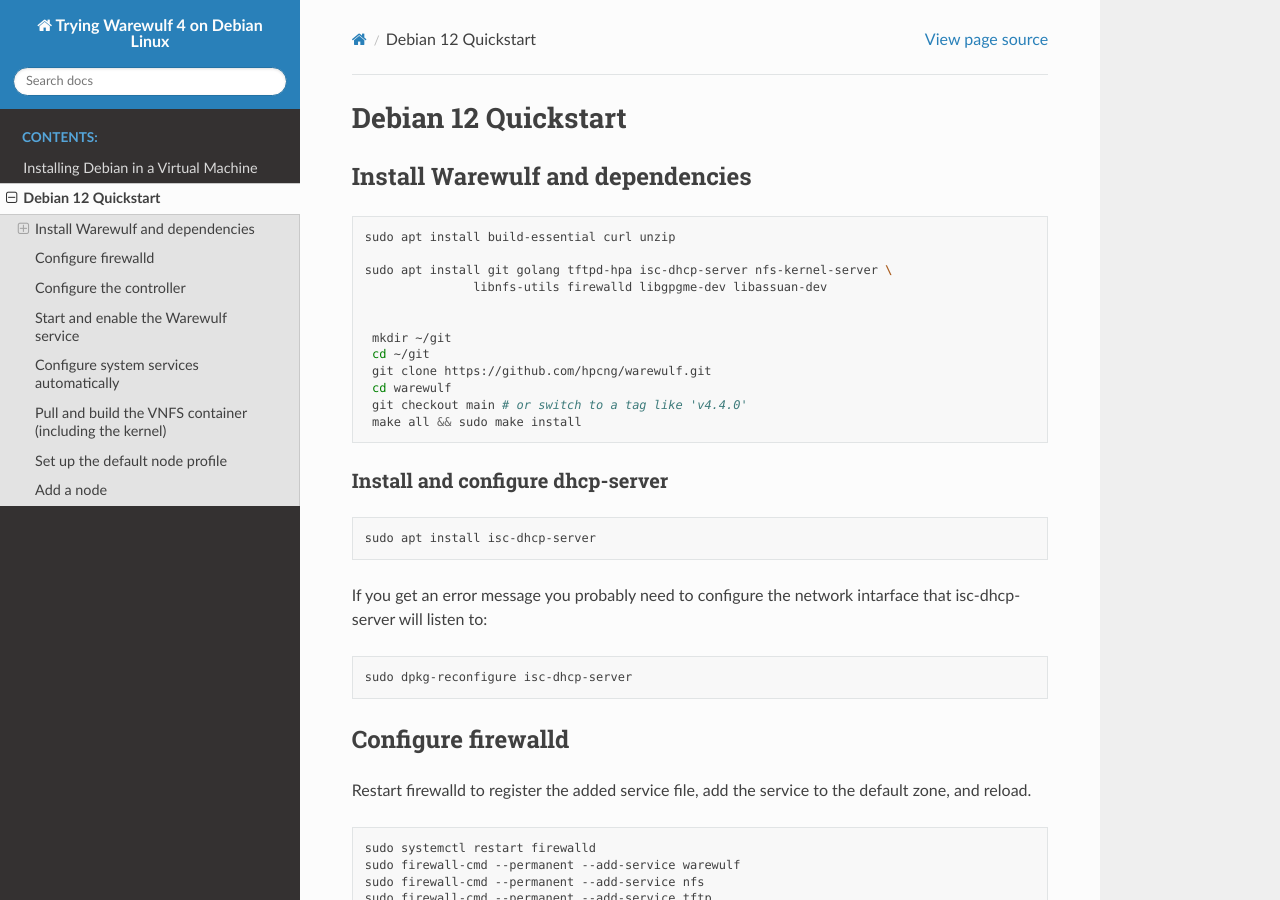
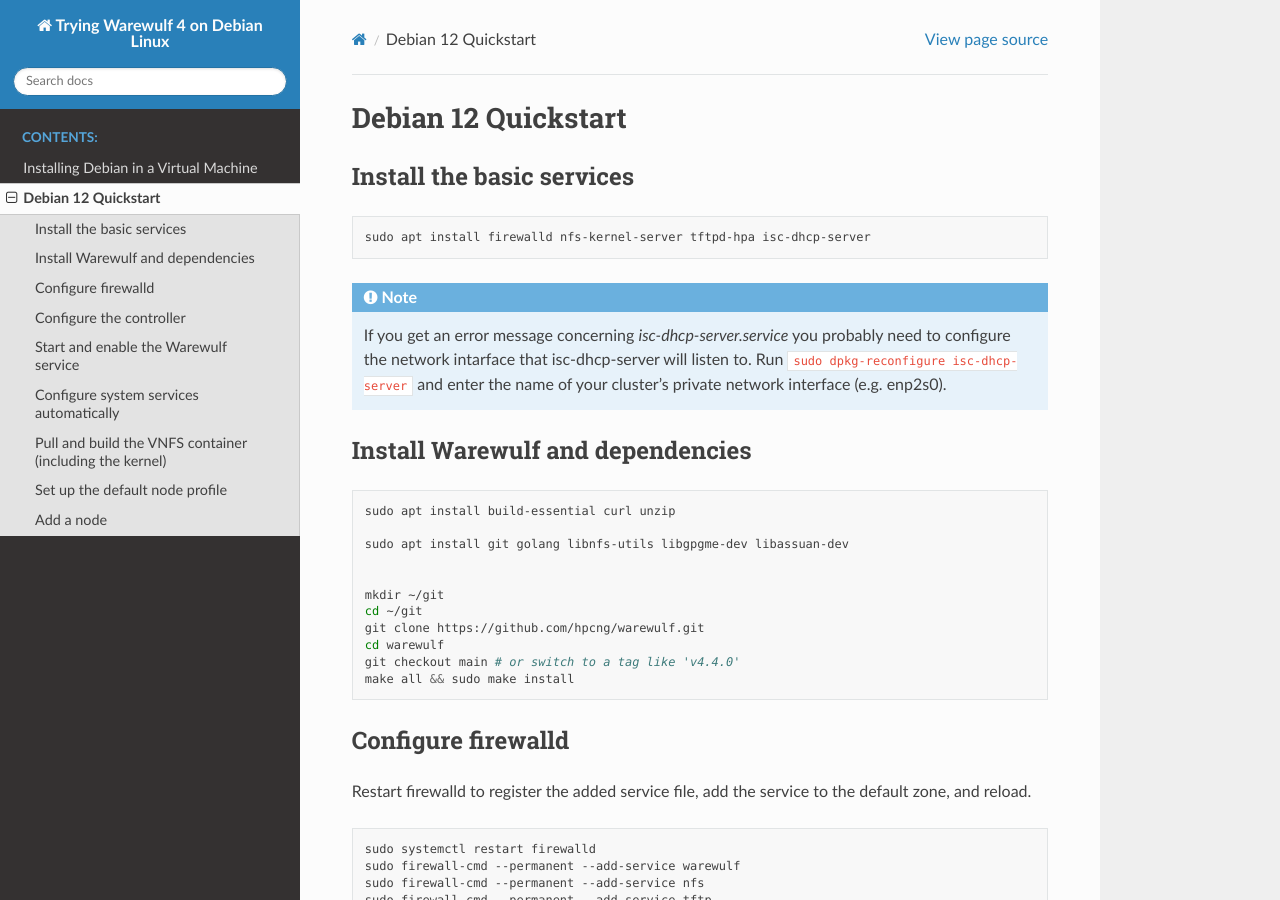
Before and after one commit to cfelipesp/doc-ww4-debian, a Sphinx documentation site: the page built from doc/debian12.rst, in a window 1280 px wide and 900 px high. Built offline with Sphinx 7.4.7 and the Read the Docs theme 2.0.0, drawn with Linux system fonts in a browser that asks for light colours.

Commit message:
Updated debian12.rst adding Install basic services session

```diff
--- a/doc/debian12.rst
+++ b/doc/debian12.rst
@@ -2,15 +2,33 @@
 Debian 12 Quickstart
 =====================================
 
+
+Install the basic services
+==========================
+
+.. code-block:: bash
+
+   sudo apt install firewalld nfs-kernel-server tftpd-hpa isc-dhcp-server
+
+
+.. note::
+
+   If you get an error message concerning *isc-dhcp-server.service* you
+   probably need to configure the network intarface that isc-dhcp-server
+   will listen to. Run ``sudo dpkg-reconfigure isc-dhcp-server`` and enter
+   the name of your cluster's private network interface (e.g. enp2s0).
+
+
+
 Install Warewulf and dependencies
 =================================
 
+
 .. code-block:: bash
 
-  sudo apt install build-essential curl unzip
+   sudo apt install build-essential curl unzip
 
-  sudo apt install git golang tftpd-hpa isc-dhcp-server nfs-kernel-server \
-  		 libnfs-utils firewalld libgpgme-dev libassuan-dev
+   sudo apt install git golang libnfs-utils libgpgme-dev libassuan-dev
 
 
    mkdir ~/git
@@ -20,20 +38,6 @@
    git checkout main # or switch to a tag like 'v4.4.0'
    make all && sudo make install
 
-
-Install and configure dhcp-server
----------------------------------
-
-.. code-block:: bash
-
-   sudo apt install isc-dhcp-server
-
-If you get an error message you probably need to configure the
-network intarface that isc-dhcp-server will listen to:
-
-.. code-block:: bash
-
-   sudo dpkg-reconfigure isc-dhcp-server
 
 
 Configure firewalld
```
